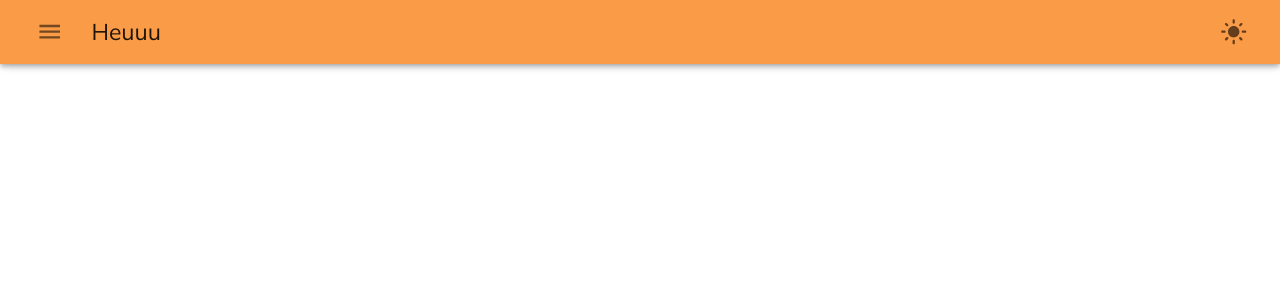
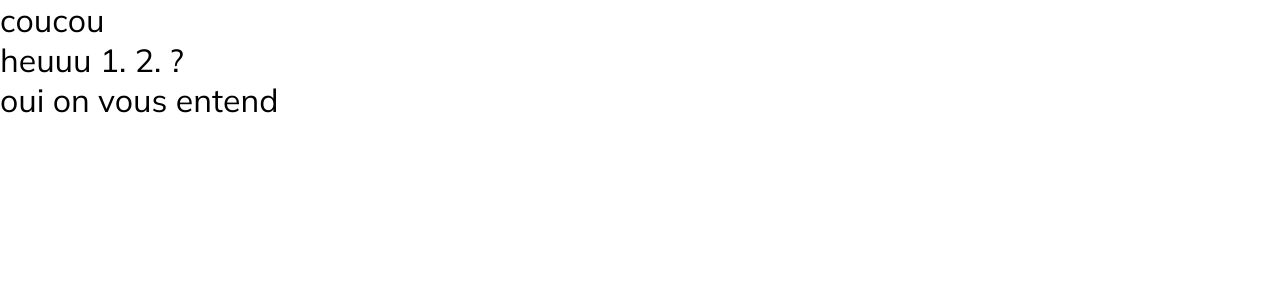
Before and after one commit to mortifia/fullWebStackTest, a Next.js app in the folder front/heuuu/: page / in a window 1280 px wide. Shown: the top 300 px of the page. Built offline with nearby package versions, Linux system fonts and the light colour scheme.

Commit message:
remove visual add test

```diff
--- a/front/heuuu/package.json
+++ b/front/heuuu/package.json
@@ -8,14 +8,8 @@
     "lint": "next lint"
   },
   "dependencies": {
-    "@emotion/cache": "^11.7.1",
-    "@emotion/react": "^11.7.1",
-    "@emotion/server": "^11.4.0",
-    "@emotion/styled": "^11.6.0",
     "@fontsource/mulish": "^4.5.2",
     "@fontsource/roboto": "^4.5.1",
-    "@mui/icons-material": "^5.3.1",
-    "@mui/material": "^5.3.1",
     "next": "12.0.9",
     "next-themes": "^0.0.15",
     "react": "17.0.2",
--- a/front/heuuu/pages/_app.tsx
+++ b/front/heuuu/pages/_app.tsx
@@ -17,56 +17,17 @@
 import '../styles/globals.css'
 import '@fontsource/mulish'
 import type { AppProps } from 'next/app'
-import { ThemeProvider } from '@mui/material/styles'
-import {
-  createTheme,
-  CssBaseline,
-  PaletteMode,
-  useMediaQuery,
-} from '@mui/material'
 import Head from 'next/head'
 import React from 'react'
-import { themeOptions } from '../src/theme'
 import { ThemeProvider as userThemeProvider } from 'next-themes'
 
-export const ThemeModeContext = React.createContext({
-  toggleMode: () => {},
-})
-export const useThemeMode = () => {
-  React.useContext(ThemeModeContext)
-}
-
 function MyApp({ Component, pageProps }: AppProps) {
-  //-----test-----
-  const prefersDarkMode = useMediaQuery('(prefers-color-scheme: dark)')
-  const [mode, setMode] = React.useState<PaletteMode>(
-    prefersDarkMode ? 'dark' : 'light'
-  ) //future interaction avec la variable
-  const Mode = React.useMemo(
-    () => ({
-      toggleMode: () => {
-        setMode(prevMode => (prevMode === 'light' ? 'dark' : 'light'))
-      },
-    }),
-    []
-  )
-  const theme = React.useMemo(() => {
-    const tmp = themeOptions
-    themeOptions.palette!.mode = mode
-    return createTheme(tmp)
-  }, [mode])
-  //-----ebd test-----
   return (
     <>
       <Head>
         <meta name="viewport" content="initial-scale=1, width=device-width" />
       </Head>
-      <ThemeModeContext.Provider value={Mode}>
-        <ThemeProvider theme={theme}>
-          <CssBaseline />
-          <Component {...pageProps} />
-        </ThemeProvider>
-      </ThemeModeContext.Provider>
+      <Component {...pageProps} />
     </>
   )
 }
--- a/front/heuuu/pages/index.tsx
+++ b/front/heuuu/pages/index.tsx
@@ -1,28 +1,22 @@
-import type { NextPage } from 'next'
+import type {
+  GetServerSideProps,
+  InferGetServerSidePropsType,
+  NextPage,
+} from 'next'
 import Head from 'next/head'
 import Image from 'next/image'
 import styles from '../styles/Home.module.css'
-import Switch from '@mui/material/Switch'
-import { useContext } from 'react'
-import { ThemeModeContext, useThemeMode } from './_app'
-import { useTheme } from '@mui/material/styles'
 import React from 'react'
 
-import { DarkMode, LightMode, Menu } from '@mui/icons-material'
-import {
-  AppBar,
-  Checkbox,
-  Divider,
-  Drawer,
-  IconButton,
-  Toolbar,
-  Typography,
-} from '@mui/material'
+export const getServerSideProps = async () => {
+  return {
+    props: {
+      Heuuu: { p1: 'oui on vous entend ' },
+    },
+  }
+}
 
-const Home: NextPage = () => {
-  const theme = useTheme()
-  const colorMode = React.useContext(ThemeModeContext)
-  const [open, setOpen] = React.useState(false)
+function Home(props: InferGetServerSidePropsType<typeof getServerSideProps>) {
   return (
     <div className={styles.container}>
       <Head>
@@ -32,48 +26,11 @@ const Home: NextPage = () => {
       </Head>
 
       <main className={styles.main}>
-        coucou
-        <div>The current theme mode is: {theme.palette.mode}</div>
-        {/* <Switch
-          checked={theme.palette.mode === 'dark' ? true : false}
-          checkedIcon={<DarkModeIcon fontSize="small" />}
-          icon={<LightModeIcon fontSize="small" />}
-          onChange={colorMode.toggleMode}
-          className={styles.pls}
-        /> */}
-        <AppBar>
-          <Toolbar>
-            <IconButton
-              size="large"
-              aria-label="menu"
-              sx={{ mr: 2 }}
-              onClick={() => {
-                setOpen(!open)
-              }}
-            >
-              <Menu />
-            </IconButton>
-            <Typography variant="h6" component="div" sx={{ flexGrow: 1 }}>
-              Heuuu
-            </Typography>
-            <Checkbox
-              checkedIcon={<DarkMode />}
-              icon={<LightMode />}
-              checked={theme.palette.mode === 'dark' ? true : false}
-              onClick={colorMode.toggleMode}
-            />
-          </Toolbar>
-        </AppBar>
-        <Drawer
-          open={open}
-          onClose={() => {
-            setOpen(!open)
-          }}
-        >
-          <div>coucou</div>
-          <Divider />
-        </Drawer>
+        <div>coucou</div>
+        <div>heuuu 1. 2. ? </div>
+        <div>{props.Heuuu.p1}</div>
       </main>
+      <div></div>
 
       <footer></footer>
     </div>
--- a/front/heuuu/src/theme.ts
+++ b/front/heuuu/src/theme.ts
@@ -35,6 +35,6 @@ export const themeOptions: ThemeOptions = {
 
 // Create a theme instance.
 
-export const theme =createTheme(themeOptions)
+export const theme = createTheme(themeOptions)
 
 export default theme
--- a/front/heuuu/styles/globals.css
+++ b/front/heuuu/styles/globals.css
@@ -1,11 +1,15 @@
-/* html,
+html,
 body {
   padding: 0;
   margin: 0;
-  font-family: -apple-system, BlinkMacSystemFont, Segoe UI, Roboto, Oxygen,
-    Ubuntu, Cantarell, Fira Sans, Droid Sans, Helvetica Neue, sans-serif;
+  /* font-family: -apple-system, BlinkMacSystemFont, Segoe UI, Roboto, Oxygen,
+    Ubuntu, Cantarell, Fira Sans, Droid Sans, Helvetica Neue, sans-serif; */
+
+  font-family: Mulish, Roboto, Helvetica, Arial, sans-serif;
+  font-size: 32px;
 }
 
+/*
 a {
   color: inherit;
   text-decoration: none;
@@ -24,8 +28,3 @@ a {
   --background: #303030;
   --foreground: white;
 } */
-
-.pls.Mui-checked {
-  padding: 3px red;
-  color: blueviolet;
-}
```
Also changed, not shown: 1 other file (tests, documents, lock files or other folders).
